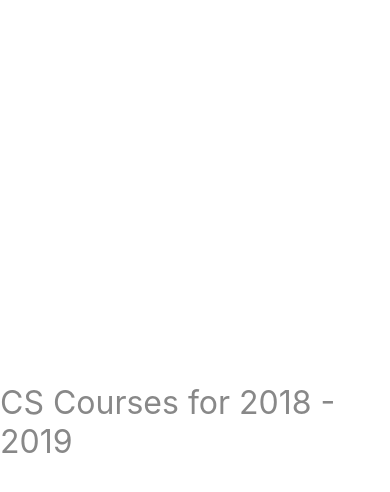
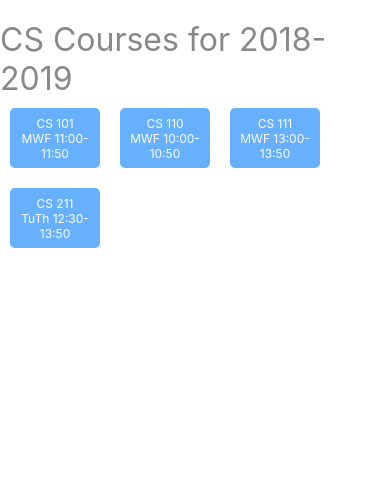
Before and after one commit to dannyoh0316/Scheduler, a React Native app: screen / in a window 390 px wide. Shown: the top 492 px of the page. Built offline with nearby package versions, Linux system fonts and the light colour scheme.

Commit message:
course list

```diff
--- a/App.tsx
+++ b/App.tsx
@@ -1,15 +1,78 @@
 import React from 'react';
-import { StyleSheet, Text, View } from 'react-native';
+import { SafeAreaView, ScrollView, StyleSheet, Text, TouchableOpacity, View } from 'react-native';
 
 const schedule = {
-  title: 'CS Courses for 2018 - 2019'
+  "title": "CS Courses for 2018-2019",
+  "courses": [
+    {
+      "id": "F101",
+      "title": "Computer Science: Concepts, Philosophy, and Connections",
+      "meets": "MWF 11:00-11:50"
+    },
+    {
+      "id": "F110",
+      "title": "Intro Programming for non-majors",
+      "meets": "MWF 10:00-10:50"
+    },
+    {
+      "id": "F111",
+      "title": "Fundamentals of Computer Programming I",
+      "meets": "MWF 13:00-13:50"
+    },
+    {
+      "id": "F211",
+      "title": "Fundamentals of Computer Programming II",
+      "meets": "TuTh 12:30-13:50"
+    }
+  ]
 };
 
-const App = () => {
+const Banner: React.FC<{ title: string }> = ({ title }) => (
+  <Text style={styles.banner}>{ title }</Text>
+);
+
+interface CourseProps {
+  course: {
+    id: string;
+    title: string;
+    meets: string;
+  };
+};
+
+const getCourseNumber = course => (
+  course.id.slice(1)
+);
+
+const Course: React.FC<CourseProps> = ({ course }) => (
+  <TouchableOpacity style={styles.courseButton}>
+    <Text style={styles.courseText}>
+      {`CS ${getCourseNumber(course)}\n${course.meets}`}
+    </Text>
+  </TouchableOpacity>
+);
+
+interface CourseListProps {
+  courses: {
+    id: string;
+    title: string;
+    meets: string;
+  }[]
+};
+
+const CourseList: React.FC<CourseListProps> = ({ courses }) => (
+  <ScrollView>
+    <View style={styles.courseList}>
+      {courses.map(course => <Course key={course.id} course={course} />)}
+    </View>
+  </ScrollView>
+);
+
+const App: React.FC = () => {
   return (
-    <View style={styles.container}>
-      <Text style={styles.bannerStyle}>{schedule.title}</Text>
-    </View>
+    <SafeAreaView style={styles.container}>
+      <Banner title={schedule.title} />
+      <CourseList courses={schedule.courses} />
+    </SafeAreaView>
   );
 };
 
@@ -18,10 +81,34 @@
     flex: 1,
     alignItems: 'center',
     justifyContent: 'center',
+    paddingTop: 20,
   },
-  bannerStyle: {
+  banner: {
     color: '#888',
     fontSize: 32,
+  },
+  courseList: {
+    flex: 1,
+    flexDirection: 'row',
+    flexWrap: 'wrap',
+    alignItems: 'center',
+    justifyContent: 'flex-start',
+  },
+  courseButton: {
+    borderRadius: 5,
+    justifyContent: 'center',
+    alignItems: 'center',
+    margin: 10,
+    height: 60,
+    padding: 10,
+    minWidth: 90,
+    maxWidth: 90,
+    backgroundColor: '#66b0ff',
+  },
+  courseText:{
+    color: '#fff',
+    fontSize: 12,
+    textAlign: 'center',
   },
 });
 
```
